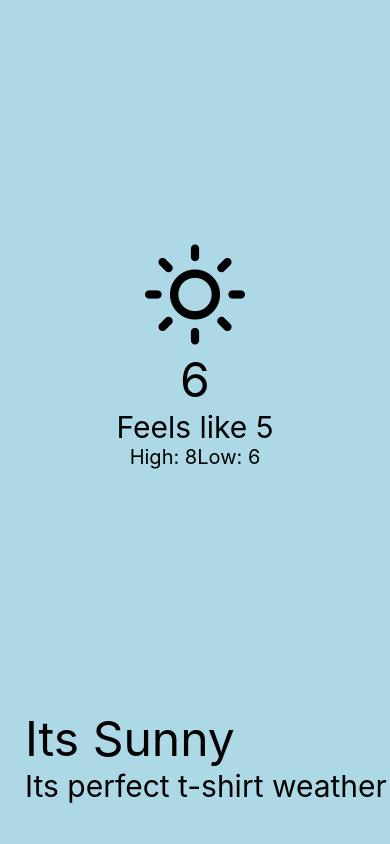
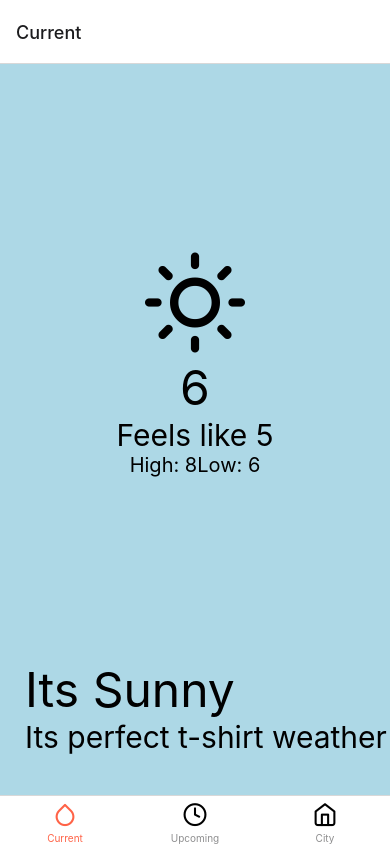
Before and after one commit to david-mbugua/Weather-App, a React Native app: screen / in a window 390 px wide. Built offline with nearby package versions, Linux system fonts and the light colour scheme.

Commit message:
Added Navigation to the app

```diff
--- a/App.js
+++ b/App.js
@@ -1,21 +1,63 @@
 import React from 'react'
-import { View, StyleSheet } from 'react-native'
 import CurrentWeather from './src/screens/CurrentWeather'
 import UpcomingWeather from './src/screens/UpcomingWeather'
 import City from './src/screens/City'
+import { NavigationContainer } from '@react-navigation/native'
+import { createBottomTabNavigator } from '@react-navigation/bottom-tabs'
+import { Feather } from '@expo/vector-icons'
 
-
+const Tab = createBottomTabNavigator()
 const App = () => {
   return (
-    <View style={styles.container}>
-      <CurrentWeather />
-    </View>
+    <NavigationContainer>
+      <Tab.Navigator
+        screenOptions={{
+          tabBarActiveTintColor: 'tomato',
+          tabBarInactiveColor: 'grey'
+        }}
+      >
+        <Tab.Screen
+          name={'Current'}
+          component={CurrentWeather}
+          options={{
+            tabBarIcon: ({ focused }) => (
+              <Feather
+                name={'droplet'}
+                size={25}
+                color={focused ? 'tomato' : 'black'}
+              />
+            )
+          }}
+        />
+        <Tab.Screen
+          name={'Upcoming'}
+          component={UpcomingWeather}
+          options={{
+            tabBarIcon: ({ focused }) => (
+              <Feather
+                name={'clock'}
+                size={25}
+                color={focused ? 'tomato' : 'black'}
+              />
+            )
+          }}
+        />
+        <Tab.Screen
+          name={'City'}
+          component={City}
+          options={{
+            tabBarIcon: ({ focused }) => (
+              <Feather
+                name={'home'}
+                size={25}
+                color={focused ? 'tomato' : 'black'}
+              />
+            )
+          }}
+        />
+      </Tab.Navigator>
+    </NavigationContainer>
   )
 }
 
-const styles = StyleSheet.create({
-  container: {
-    flex: 1,
-  }
-})
 export default App
--- a/package.json
+++ b/package.json
@@ -10,10 +10,14 @@
     "lint": "eslint ."
   },
   "dependencies": {
+    "@react-navigation/bottom-tabs": "^6.5.7",
+    "@react-navigation/native": "^6.1.6",
     "expo": "~48.0.10",
     "expo-status-bar": "~1.4.4",
     "react": "18.2.0",
-    "react-native": "0.71.6"
+    "react-native": "0.71.6",
+    "react-native-safe-area-context": "4.5.0",
+    "react-native-screens": "~3.20.0"
   },
   "devDependencies": {
     "@babel/core": "^7.20.0",
```
Also changed, not shown: 1 other file (tests, documents, lock files or other folders).
